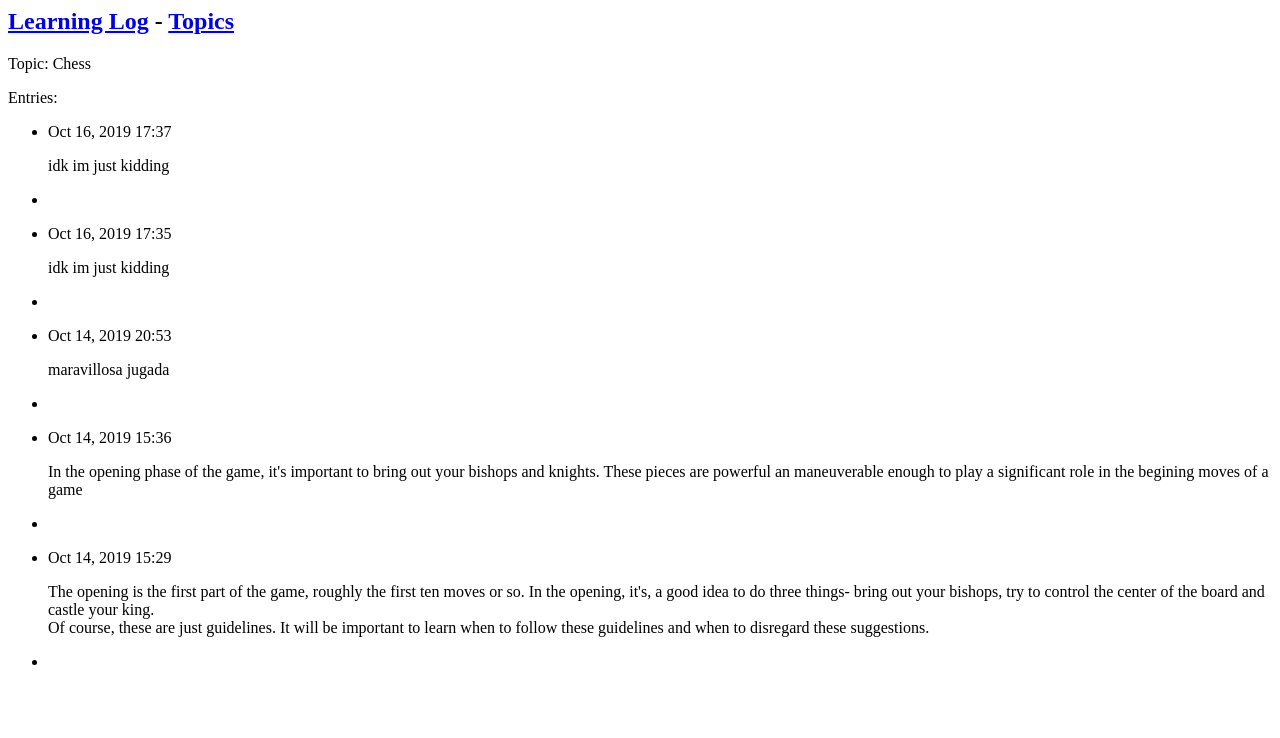
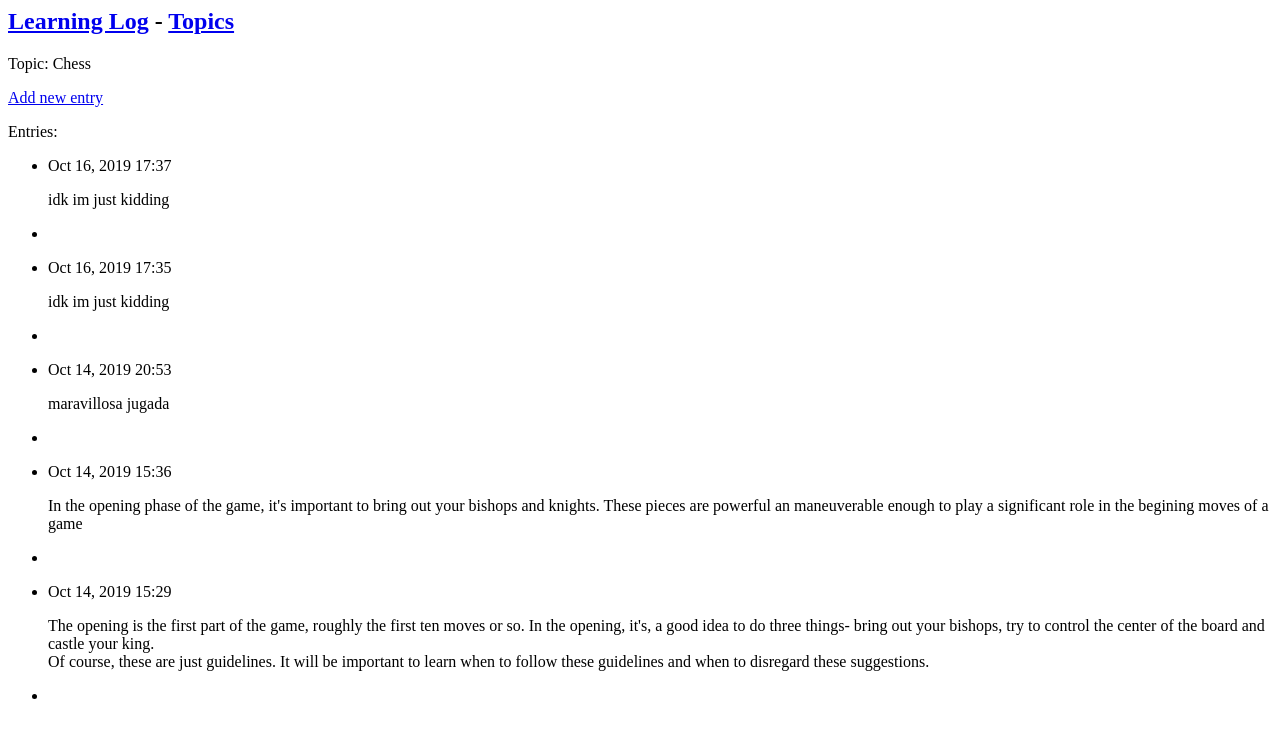
Before and after one commit to Mengeroshi/django-project-pcc, a Django app: page /topics/1/ in a window 1280 px wide. Shown: the top 738 px of the page. Run offline with Django 3.2, Linux system fonts and the light colour scheme; data comes from the database, SQL or seed files in the repository; both versions use the stored data as it was after the commit.

Commit message:
add topic and entry added

```diff
--- a/learnin_logs/templates/learnin_logs/topic.html
+++ b/learnin_logs/templates/learnin_logs/topic.html
@@ -2,6 +2,9 @@
 
 {% block content %}
     <p> Topic: {{topic}}</p>
+    <p>
+    <a href="{% url 'learnin_logs:new_entry' topic.id %}">Add new entry</a>
+    </p>
     <p> Entries: </p>
     <ul>
     {% for entry  in entries %}
--- a/learnin_logs/templates/learnin_logs/topics.html
+++ b/learnin_logs/templates/learnin_logs/topics.html
@@ -13,5 +13,6 @@
         <li> No topics have been added yet.</li>
     {% endfor %}
 </ul>
+<a href="{% url 'learnin_logs:new_topic' %}">Add new topic</a>
 
 {% endblock content %}
--- a/learnin_logs/urls.py
+++ b/learnin_logs/urls.py
@@ -11,5 +11,7 @@
     path('', views.index, name='index'),
     #Page that show all the topics
     path('topics/', views.topics, name='topics'),
-    path ('topics/<int:topic_id>/', views.topic, name='topic')
+    path('topics/<int:topic_id>/', views.topic, name='topic'),
+    path('new_topic/', views.new_topic, name='new_topic'),
+    path('new_entry/<int:topic_id>/', views.new_entry, name='new_entry')
 ]
--- a/learnin_logs/views.py
+++ b/learnin_logs/views.py
@@ -1,5 +1,6 @@
-from django.shortcuts import render
+from django.shortcuts import render, redirect
 from .models import Topic
+from .forms import TopicForm, EntryForm
 
 # Create your views here.
 def index(request):
@@ -18,3 +19,36 @@
     entries = topic.entry_set.order_by('-date_adedd')
     context = {'topic': topic, 'entries': entries}
     return render(request, 'learnin_logs/topic.html', context)
+
+def new_topic(request):
+    """Add new topic"""
+    if request.method != 'POST':
+        #NO DATA SUBMMITED; CREATE A BLANK FORM
+        form = TopicForm()
+    else:
+        #POST data submitted; process data.
+        form = TopicForm(data=request.POST)
+        if form.is_valid():
+            form.save()
+            return redirect('learnin_logs:topics')
+
+    #Display a blank or invalid form.
+    context = {'form': form }
+    return render(request, 'learnin_logs/new_topic.html', context)
+
+def new_entry(request, topic_id):
+    """Add new entry for a particular topic"""
+    topic = Topic.objects.get(id=topic_id)
+
+    if request.method != 'POST':
+        form = EntryForm()
+    else:
+        form = EntryForm(data=request.POST)
+        if form.is_valid():
+            new_entry = form.save(commit=False)
+            new_entry.topic = topic
+            new_entry.save()
+            return redirect('learnin_logs:topic', topic_id=topic_id)
+
+    context = {'topic': topic, 'form': form}
+    return render(request, 'learnin_logs/new_entry.html', context)
```
Also changed, not shown: learnin_logs/forms.py (added, +16 -0 lines), learnin_logs/templates/learnin_logs/new_entry.html (added, +19 -0 lines), learnin_logs/templates/learnin_logs/new_topic.html (added, +12 -0 lines), db.sqlite3.
